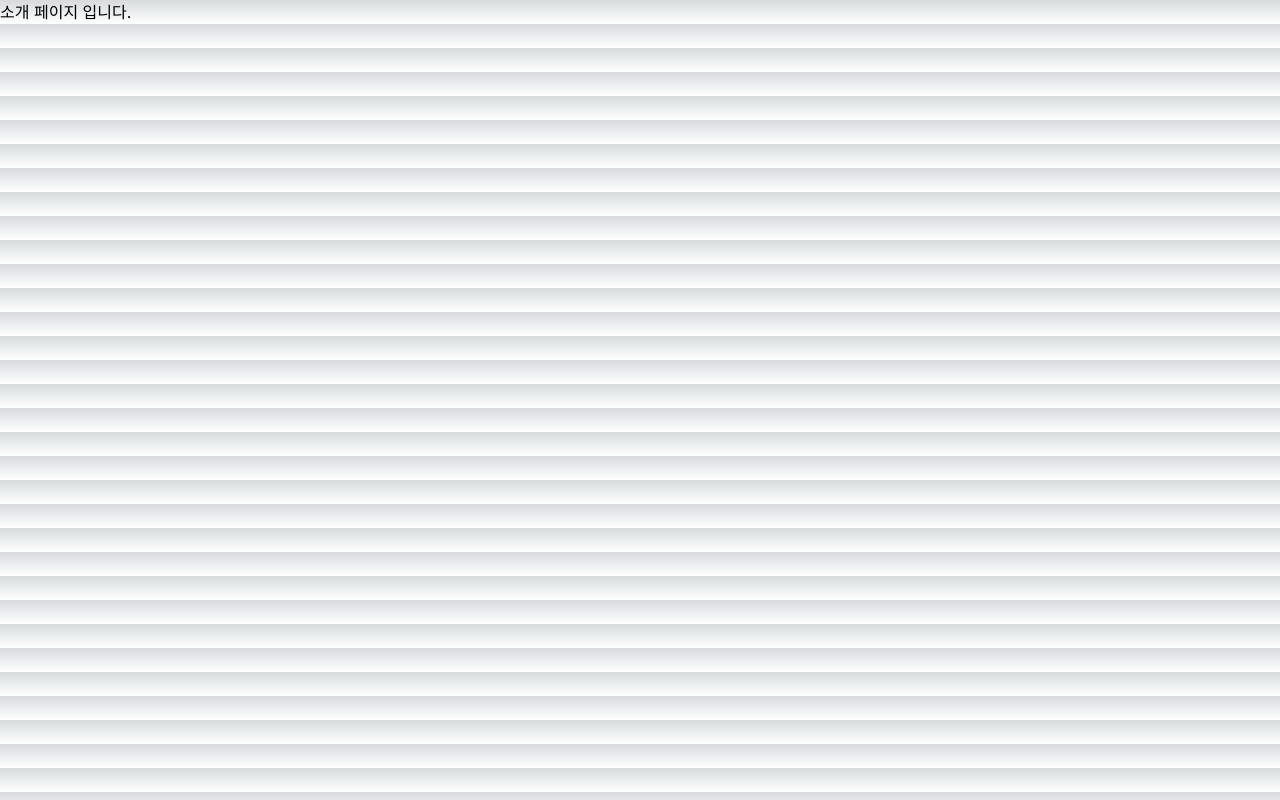
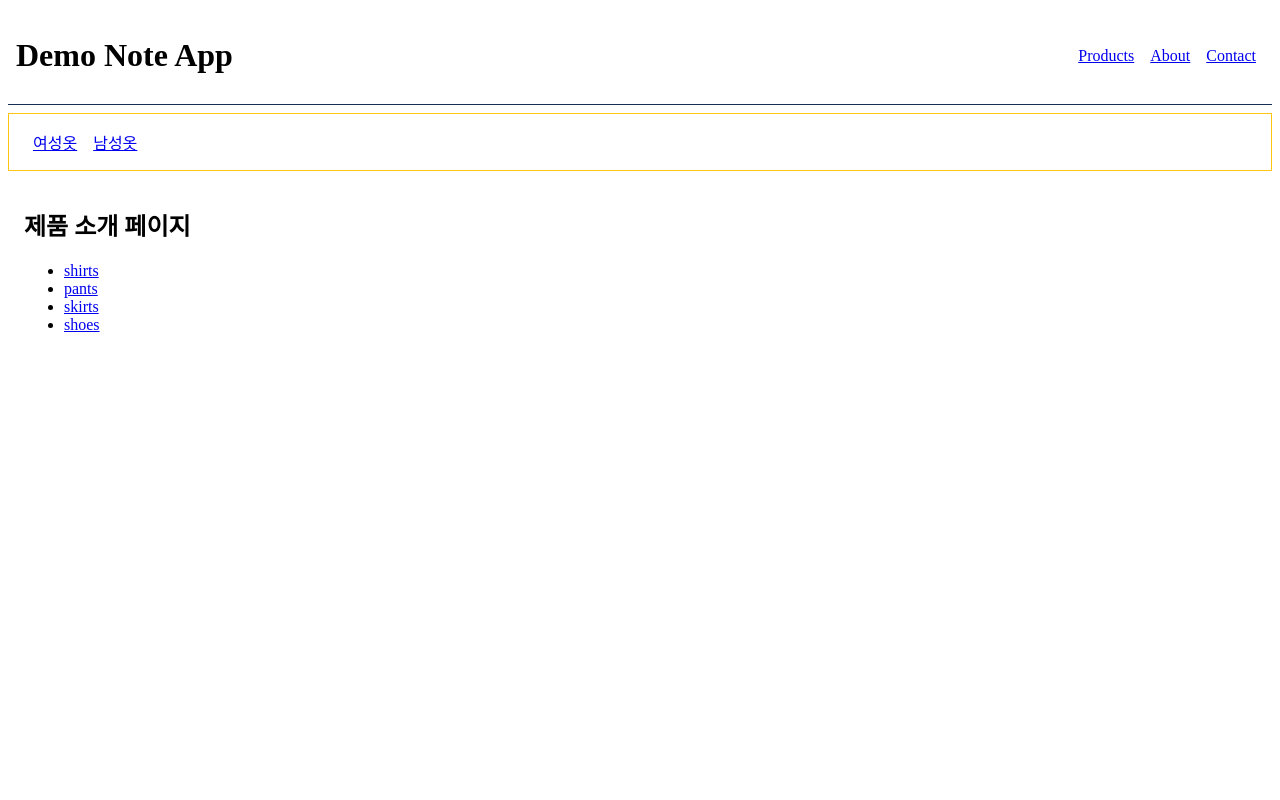
Before and after one commit to hyeon318/note, a Next.js app: page /products in a window 1280 px wide. Built offline with nearby package versions, Linux system fonts and the light colour scheme.

Commit message:
layout & metadata

```diff
--- a/package.json
+++ b/package.json
@@ -9,15 +9,14 @@
     "lint": "next lint"
   },
   "dependencies": {
-    "@next/font": "^13.1.6",
+    "@next/font": "^13.4.2",
     "@types/node": "20.1.3",
     "@types/react": "18.2.6",
     "@types/react-dom": "18.2.4",
     "autoprefixer": "10.4.14",
     "eslint": "8.40.0",
     "eslint-config-next": "13.4.2",
-    "next": "^13.1.6",
-    "next-google-fonts": "^2.2.0",
+    "next": "^13.3.0",
     "postcss": "8.4.23",
     "react": "18.2.0",
     "react-dom": "18.2.0",
--- a/src/app/globals.css
+++ b/src/app/globals.css
@@ -15,13 +15,3 @@
     --background-end-rgb: 0, 0, 0;
   }
 }
-
-body {
-  color: rgb(var(--foreground-rgb));
-  background: linear-gradient(
-      to bottom,
-      transparent,
-      rgb(var(--background-end-rgb))
-    )
-    rgb(var(--background-start-rgb));
-}
--- /dev/null
+++ b/src/app/layout.module.css
@@ -0,0 +1,11 @@
+.header{
+  display: flex;
+  justify-content: space-between;
+  align-items: center;
+  padding: 8px;
+  border-bottom: 1px solid #132f52;
+}
+
+.nav a{
+  padding: 0px 8px;
+}
--- a/src/app/layout.tsx
+++ b/src/app/layout.tsx
@@ -1,11 +1,16 @@
-import './globals.css'
-import { Inter } from '@next/font/google'
+import { Inter } from '@next/font/google';
+import styles from './layout.module.css';
+import Link from 'next/link';
+import { Metadata } from 'next';
 
 const inter = Inter({ subsets: ['latin'] })
 
-export const metadata = {
-  title: 'Create Next App',
-  description: 'Generated by create next app',
+export const metadata : Metadata = {
+  title: '멋진 제품 사이트',
+  description: '멋진 제품을 판메하는 사이트입니다.',
+  icons: {
+    icon: '/favicon.ico'
+  }
 }
 
 export default function RootLayout({
@@ -15,7 +20,18 @@ export default function RootLayout({
 }) {
   return (
     <html lang="en">
-      <body className={inter.className}>{children}</body>
+      <body>
+        <header className={styles.header}>
+          <h1>Demo Note App</h1>
+          <nav className={styles.nav}>
+            <Link href="/products">Products</Link>
+            <Link href="/about">About</Link>
+            <Link href="/contact">Contact</Link>
+          </nav>
+        </header>
+        {children}
+      </body>
+      {/* <body className={inter.className}>{children}</body> */}
     </html>
   )
 }
--- a/src/app/page.tsx
+++ b/src/app/page.tsx
@@ -3,6 +3,6 @@ import Image from 'next/image'
 import {notFound} from 'next/navigation';
 
 export default function Home() {
-    notFound(); // 내가 custom 한 page 가 발생
+    // notFound(); // 내가 custom 한 page 가 발생
     return <h1>홈페이지다!</h1>
 }
--- a/src/app/products/[slug]/page.tsx
+++ b/src/app/products/[slug]/page.tsx
@@ -5,12 +5,17 @@ type Props = {
     slug: string;
   }
 }
+export function generateMetadata({params} : Props){
+  return {
+    title: `제품의 이름 : ${params.slug}`
+  }
+}
 
 export default function Page({params}: Props) {
   if(params.slug === "nothing"){
     notFound();
   }
-  return <h1>{params.slug} 바지입니다.</h1>
+  return <h1>{params.slug} 입니다.</h1>
 }
 
 export function generateStaticParams(){
--- /dev/null
+++ b/src/app/products/layout.module.css
@@ -0,0 +1,12 @@
+.nav {
+  border: 1px solid #FFC50E;
+  padding : 16px;
+  margin-top: 8px;
+}
+.nav a{
+  padding: 0px 8px;
+}
+
+.product {
+  padding: 16px;
+}
--- /dev/null
+++ b/src/app/products/layout.tsx
@@ -0,0 +1,31 @@
+import ProductPage from './page';
+import styles from './layout.module.css';
+import Link from 'next/link';
+import { Metadata } from 'next';
+
+export const metadata : Metadata = {
+  title: '멋진 제품 사이트 | 전체 제품 확인',
+  description: '멋진 제품을 확인해보세요.',
+  icons: {
+    icon: '/favicon.ico'
+  }
+}
+
+export default function ProductsLayout({children,} : {children:  React.ReactNode}) {
+
+  return (
+    <>
+      <nav className={styles.nav}>
+        <Link href="/products/women">
+          여성옷
+        </Link>
+        <Link href="/products/man">
+          남성옷
+        </Link>
+      </nav>
+      <section className={styles.product}>
+        {children}
+      </section>
+    </>
+  );
+}
--- a/src/app/products/page.tsx
+++ b/src/app/products/page.tsx
@@ -1,4 +1,22 @@
-export default function Page() {
+import Link from 'next/link';
 
-  return <h1>소개 페이지 입니다.</h1>;
+const products = ['shirts', 'pants', 'skirts', 'shoes'];
+
+export default function ProductPage() {
+  return(
+    <>
+      <h1>제품 소개 페이지</h1>
+      <ul>
+        {
+          products.map((product, index)=> {
+            return (
+              <li key={index}>
+                <Link href={`/products/${product}`}>{product}</Link>
+              </li>
+            )
+          })
+        }
+      </ul>
+    </>
+  )
 }
```
Also changed, not shown: 1 other file (tests, documents, lock files or other folders).
